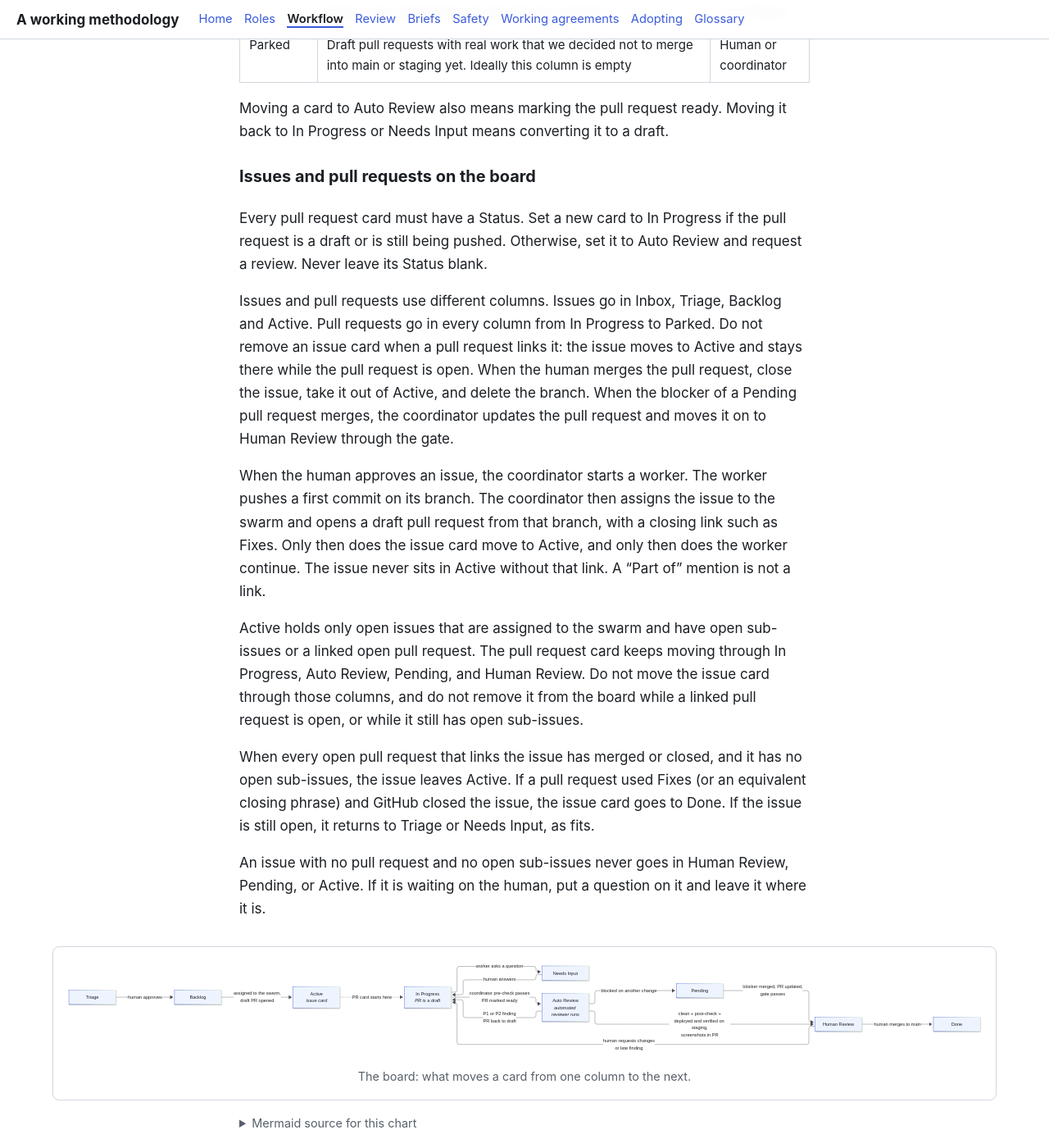
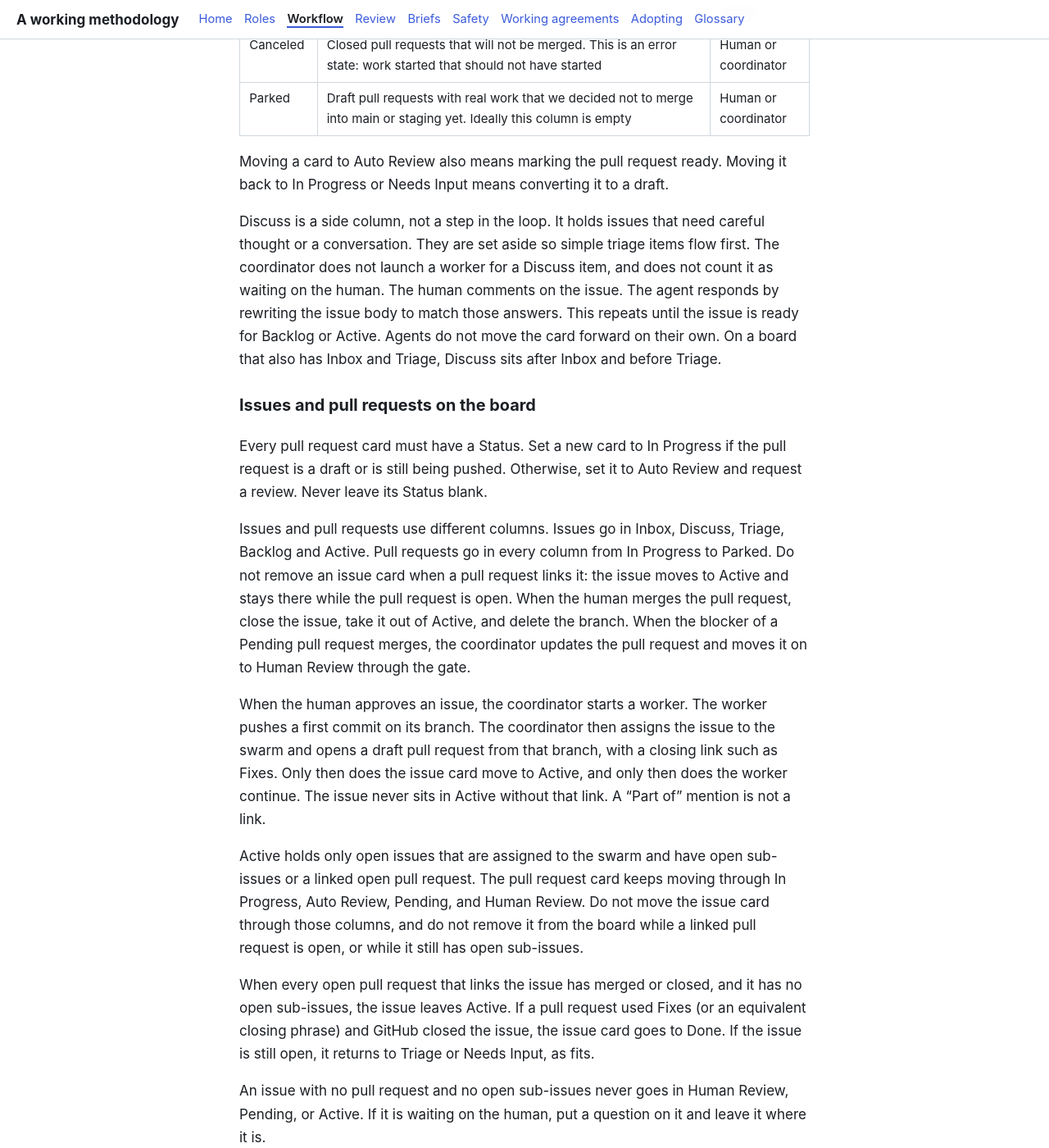
Before and after one commit to tangentcode/methodology, a Jekyll site: the page built from workflow.md, in a window 1280 px wide and 1400 px high, scrolled down 1937 px. Shown: the whole window at 82% size. Built offline with Jekyll 4.4.1, drawn with Linux system fonts in a browser that asks for light colours; our own code applies the rules of GitHub Pages for plain Markdown files; some of the changed text lies outside the part shown.

Commit message:
Add the Discuss column for issues that need a conversation (#38)
* Board: add a Rethink column for issues that need more design

Document Rethink in the board column list, the adoption setup table,
and the glossary. It is a side column. No worker starts on it, and
the coordinator does not count it as waiting on the human.

* Board: rename Rethink to Discuss and define the rewrite loop

The column is Discuss. The human comments on the issue. The agent
rewrites the issue body to match those answers, until the issue is
ready for Backlog or Active. No worker starts on a Discuss item,
and the coordinator does not count it as waiting on the human.

---------

Co-authored-by: tangentstorm <2150613+tangentstorm@users.noreply.github.com>

```diff
--- a/workflow.md
+++ b/workflow.md
@@ -13,6 +13,7 @@
 | Column | Holds | Who moves the card in |
 |---|---|---|
 | Inbox | Anything kept out of the flow for now. After launch, new tickets from customers. A sandboxed agent reviews each ticket, reproduces the problem if there is one, and suggests what to do | Anyone |
+| Discuss | Issues that need careful thought or a conversation. Set aside so simple triage items flow first | Human |
 | Triage | Open issues only. Each has clear suggested plans from an agent (the owner bot), posted as options on the issue. Questions for the human also go on the issue, and the issue stays in Triage. They wait on the human to decide whether or when to do the work, to choose a plan, or to send the issue back for more planning | Coordinator |
 | Backlog | Open issues only. Each has an approved plan but is not in the current sprint. Workers can take these lower-priority issues when capacity is available | Human or coordinator |
 | Active | Open issues only. Each is assigned to the swarm and has sub-issues or a linked open pull request | Coordinator |
@@ -27,11 +28,13 @@
 
 Moving a card to Auto Review also means marking the pull request ready. Moving it back to In Progress or Needs Input means converting it to a draft.
 
+Discuss is a side column, not a step in the loop. It holds issues that need careful thought or a conversation. They are set aside so simple triage items flow first. The coordinator does not launch a worker for a Discuss item, and does not count it as waiting on the human. The human comments on the issue. The agent responds by rewriting the issue body to match those answers. This repeats until the issue is ready for Backlog or Active. Agents do not move the card forward on their own. On a board that also has Inbox and Triage, Discuss sits after Inbox and before Triage.
+
 ### Issues and pull requests on the board
 
 Every pull request card must have a Status. Set a new card to In Progress if the pull request is a draft or is still being pushed. Otherwise, set it to Auto Review and request a review. Never leave its Status blank.
 
-Issues and pull requests use different columns. Issues go in Inbox, Triage, Backlog and Active. Pull requests go in every column from In Progress to Parked. Do not remove an issue card when a pull request links it: the issue moves to Active and stays there while the pull request is open. When the human merges the pull request, close the issue, take it out of Active, and delete the branch. When the blocker of a Pending pull request merges, the coordinator updates the pull request and moves it on to Human Review through the gate.
+Issues and pull requests use different columns. Issues go in Inbox, Discuss, Triage, Backlog and Active. Pull requests go in every column from In Progress to Parked. Do not remove an issue card when a pull request links it: the issue moves to Active and stays there while the pull request is open. When the human merges the pull request, close the issue, take it out of Active, and delete the branch. When the blocker of a Pending pull request merges, the coordinator updates the pull request and moves it on to Human Review through the gate.
 
 When the human approves an issue, the coordinator starts a worker. The worker pushes a first commit on its branch. The coordinator then assigns the issue to the swarm and opens a draft pull request from that branch, with a closing link such as Fixes. Only then does the issue card move to Active, and only then does the worker continue. The issue never sits in Active without that link. A "Part of" mention is not a link.
 
```
Also changed, not shown: adopting.md (+1 -0 lines), glossary.md (+2 -0 lines).
